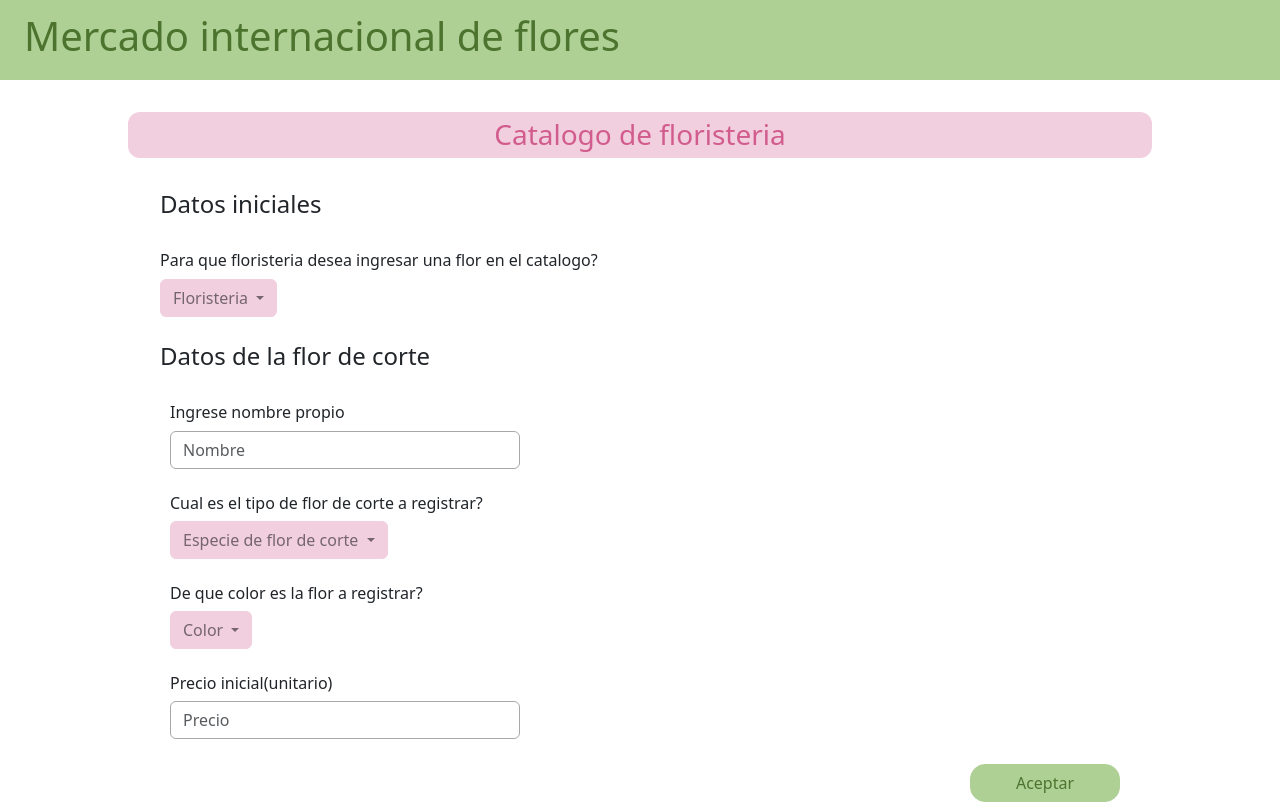
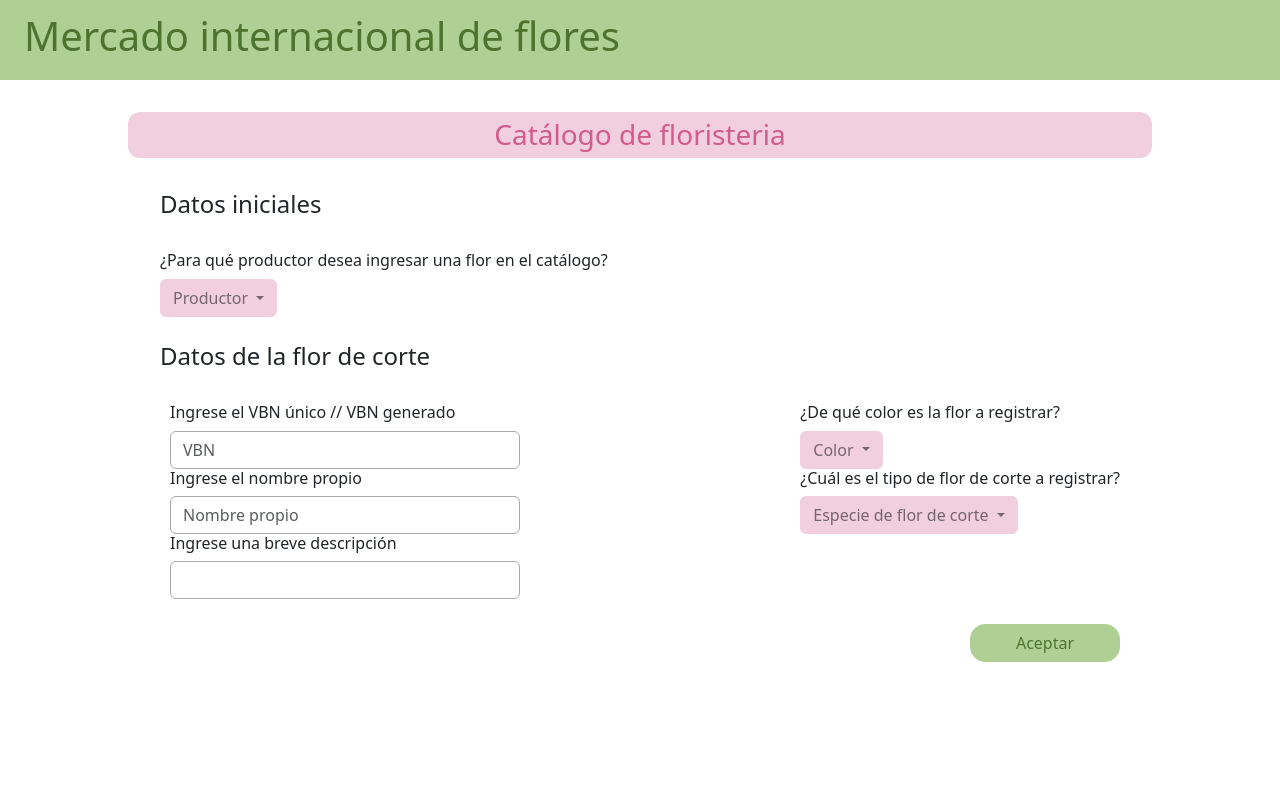
Before and after one commit to OhGarin/Front-proyecto-bd, an Angular app: page /form-productores in a window 1280 px wide. Built offline with nearby package versions, Linux system fonts and the light colour scheme.

Commit message:
cambios catalogo productor

```diff
--- a/src/app/formulario-productor/formulario-productor.component.css
+++ b/src/app/formulario-productor/formulario-productor.component.css
@@ -61,3 +61,13 @@ h5 {
   font-size: medium;
   font-weight: normal;
 }
+
+.dos-columnas{
+  display: flex;
+  justify-content: space-between;
+}
+
+.columna{
+  display: flex;
+  flex-direction: column;
+}
--- a/src/app/formulario-productor/formulario-productor.component.html
+++ b/src/app/formulario-productor/formulario-productor.component.html
@@ -1,12 +1,12 @@
 <div class="formulario-catalogo-floristeria">
   <div class="fondo-subtitulo">
-    <h3>Catalogo de floristeria</h3>
+    <h3>Catálogo de floristeria</h3>
   </div>
 
   <form class="insert-flor-catalogo-floristeria">
     <h4>Datos iniciales</h4>
     <div>
-      <h5>Para que floristeria desea ingresar una flor en el catalogo?</h5>
+          <h5>¿Para qué productor desea ingresar una flor en el catálogo?</h5>
           <div class="row">
             <div class="col">
               <div ngbDropdown class="d-inline-block">
@@ -16,7 +16,7 @@
                   id="dropdownBasic1"
                   ngbDropdownToggle
                 >
-              Floristeria
+                  Productor
                 </button>
                 <div ngbDropdownMenu aria-labelledby="dropdownBasic1">
                   <button ngbDropdownItem>Interflora</button>
@@ -29,40 +29,39 @@
         </div>
 
       <h4>Datos de la flor de corte</h4>
+
+      <div class="dos-columnas">
+      <div class="columna">
         <div class="seccion-form">
-      <h5>Ingrese nombre propio</h5>
+          <h5>Ingrese el VBN único // VBN generado</h5>
           <input
             class="form-control"
             id="entradatextonombre"
-        placeholder="Nombre"
+            placeholder="VBN"
             type="text"
           />
         </div>
-
         <div class="seccion-form">
-      <h5>Cual es el tipo de flor de corte a registrar?</h5>
-      <div class="row">
-        <div class="col">
-          <div ngbDropdown class="d-inline-block">
-            <button
-              type="button"
-              class="btn btn-primary"
-              id="dropdownBasic1"
-              ngbDropdownToggle
-            >
-              Especie de flor de corte
-            </button>
-            <div ngbDropdownMenu aria-labelledby="dropdownBasic1">
-              <button ngbDropdownItem>Rosa (Rosa spp.)</button>
-              <button ngbDropdownItem>Girasol (Helianthus)</button>
+          <h5>Ingrese el nombre propio</h5>
+          <input
+            class="form-control"
+            id="entradatextonombre"
+            placeholder="Nombre propio"
+            type="text"
+          />
+        </div>
+        <div class="seccion-form">
+          <h5>Ingrese una breve descripción</h5>
+          <input
+            class="form-control"
+            id="entradatextonombre"
+            type="text"
+          />
         </div>
       </div>
-        </div>
-      </div>
-    </div>
-
+      <div class="columna">
         <div class="seccion-form">
-      <h5>De que color es la flor a registrar?</h5>
+          <h5>¿De qué color es la flor a registrar?</h5>
           <div class="row">
             <div class="col">
               <div ngbDropdown class="d-inline-block">
@@ -85,16 +84,28 @@
             </div>
           </div>
         </div>
-
         <div class="seccion-form">
-      <h5>Precio inicial(unitario)</h5>
-      <input
-        class="form-control"
-        type="number"
-        placeholder="Precio"
-        min="0"
-        step="0.01"
-      />
+          <h5>¿Cuál es el tipo de flor de corte a registrar?</h5>
+          <div class="row">
+            <div class="col">
+              <div ngbDropdown class="d-inline-block">
+                <button
+                  type="button"
+                  class="btn btn-primary"
+                  id="dropdownBasic1"
+                  ngbDropdownToggle
+                >
+                  Especie de flor de corte
+                </button>
+                <div ngbDropdownMenu aria-labelledby="dropdownBasic1">
+                  <button ngbDropdownItem>Rosa (Rosa spp.)</button>
+                  <button ngbDropdownItem>Girasol (Helianthus)</button>
+                </div>
+              </div>
+            </div>
+          </div>
+        </div>
+      </div>
     </div>
 
     <button type="button" class="btn btn-success boton-aceptar">Aceptar</button>
```
Lines whose indentation alone changed are shown as unchanged.
